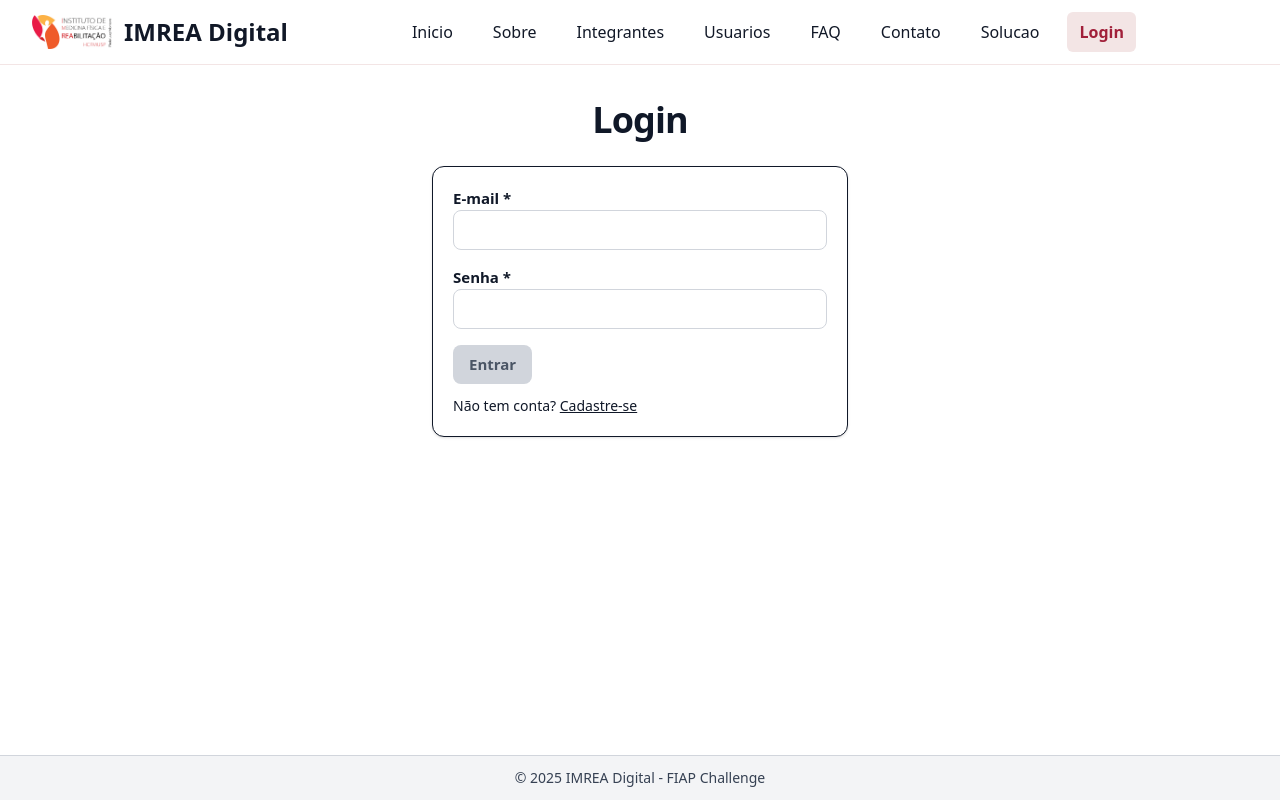
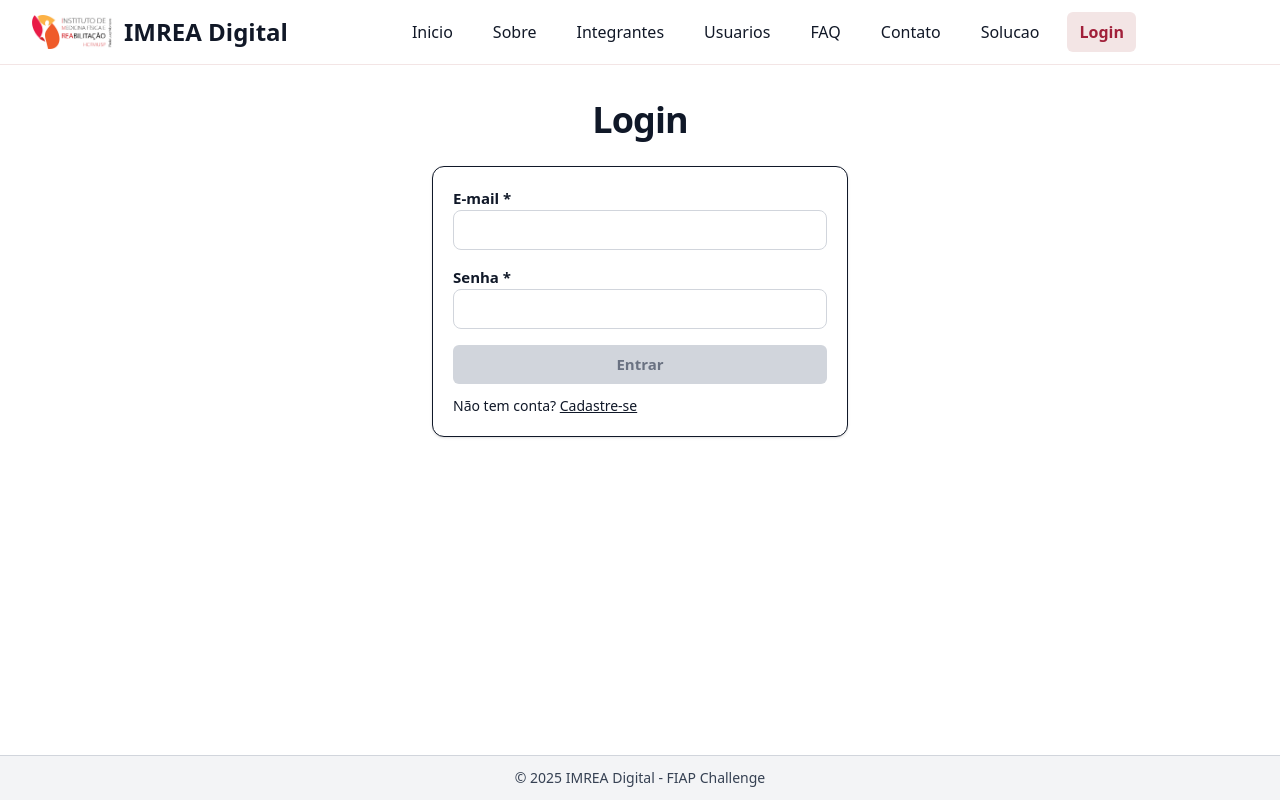
Before and after one commit to leojp04/Sprint-4-Front, a React (Vite) app in the folder dra-rea/: page /login in a window 1280 px wide. Built offline with nearby package versions, Linux system fonts and the light colour scheme; no server answers.

Commit message:
fix(ui): corrigir contraste e visibilidade do botão Entrar no login quando habilitado

```diff
--- a/dra-rea/src/pages/Login/index.tsx
+++ b/dra-rea/src/pages/Login/index.tsx
@@ -165,9 +165,12 @@ export default function LoginPage() {
 
         <button
           type="submit"
-          disabled={isSubmitting || !isValid}
-          className={`inline-block rounded-lg px-4 py-2 font-bold transition-opacity hover:opacity-90 focus-visible:outline-none focus-visible:ring-2 focus-visible:ring-offset-2 focus-visible:ring-brand ${
-            isSubmitting || !isValid ? 'bg-gray-300 text-gray-600 cursor-not-allowed' : 'bg-brand text-white'
+          disabled={!isValid || isSubmitting}
+          aria-disabled={!isValid}
+          className={`w-full rounded-md px-4 py-2 font-semibold transition-all duration-200 focus-visible:outline-none focus-visible:ring-2 focus-visible:ring-offset-2 focus-visible:ring-brand ${
+            !isValid
+              ? 'bg-gray-300 text-gray-500 cursor-not-allowed'
+              : 'bg-[var(--brand)] text-white hover:brightness-90'
           }`}
         >
           {mode === 'login' ? 'Entrar' : 'Cadastrar'}
```
